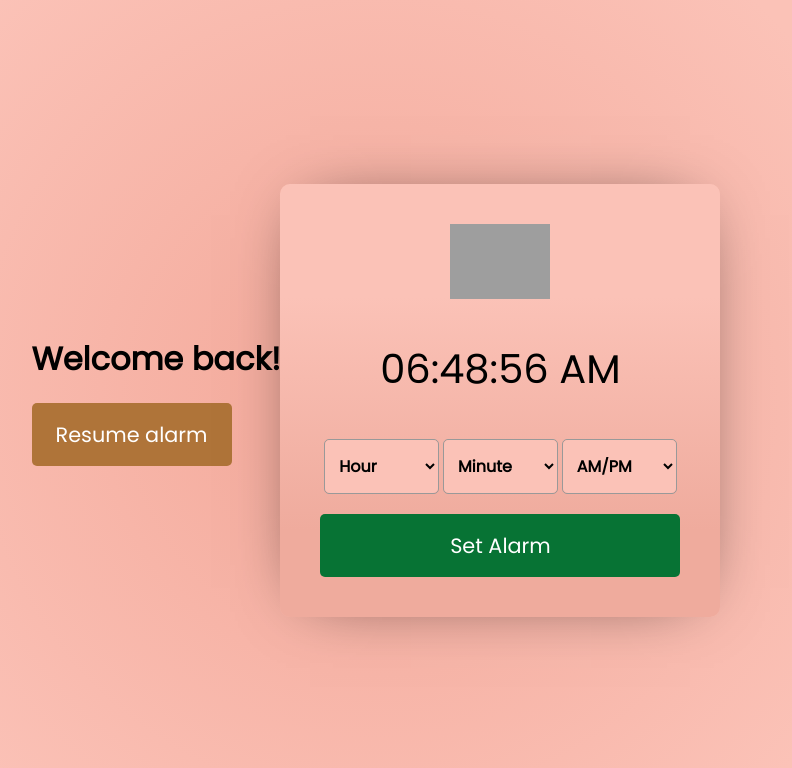
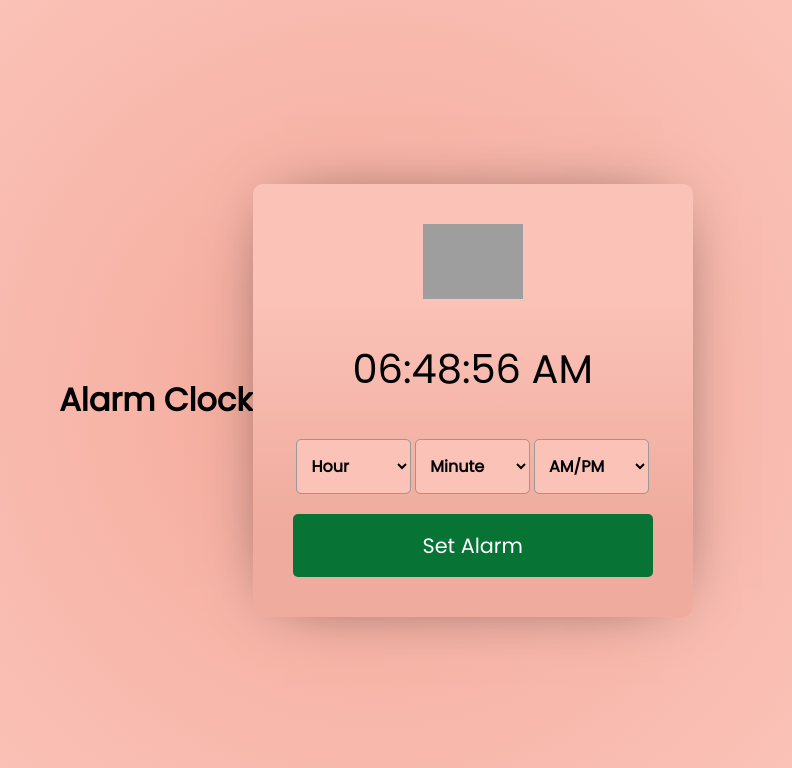
Before and after one commit to Imshivam1/Alarm-Clock, a plain HTML site: page index.html in a window 1280 px wide. Shown: the whole page, without its empty margins (264-1056 px from the left). Drawn offline with Linux system fonts and the light colour scheme; grey boxes are pictures that could not be loaded.

Commit message:
Update index.html

```diff
--- a/index.html
+++ b/index.html
@@ -2,17 +2,13 @@
 <html lang="en">
 <head>
   <meta charset="UTF-8">
-  <meta http-equiv="X-UA-Compatible" content="IE=edge">
   <meta name="viewport" content="width=device-width, initial-scale=1.0">
   <title>Alarm</title>
   <link rel="shortcut icon" href="favicon.ico" type="image/x-icon">
   <link rel="stylesheet" href="style.css">
 </head>
 <body class="flex">
-  <div class="hidden" id="welcomeBackScreen">
-    <h1>Welcome back!</h1>
-    <button id="resumeAlarmButton">Resume alarm</button>
-  </div>
+  <h1>Alarm Clock</h1>
   <div class="wrapper flex">
     <img src="https://setalarmonline.com/assets/img/featured/how-long-does-an-alarm-clock-go-for.jpg" alt="Clock Icon">
     <h1 id="currentTimeDisplay">00:00:00</h1>
```
